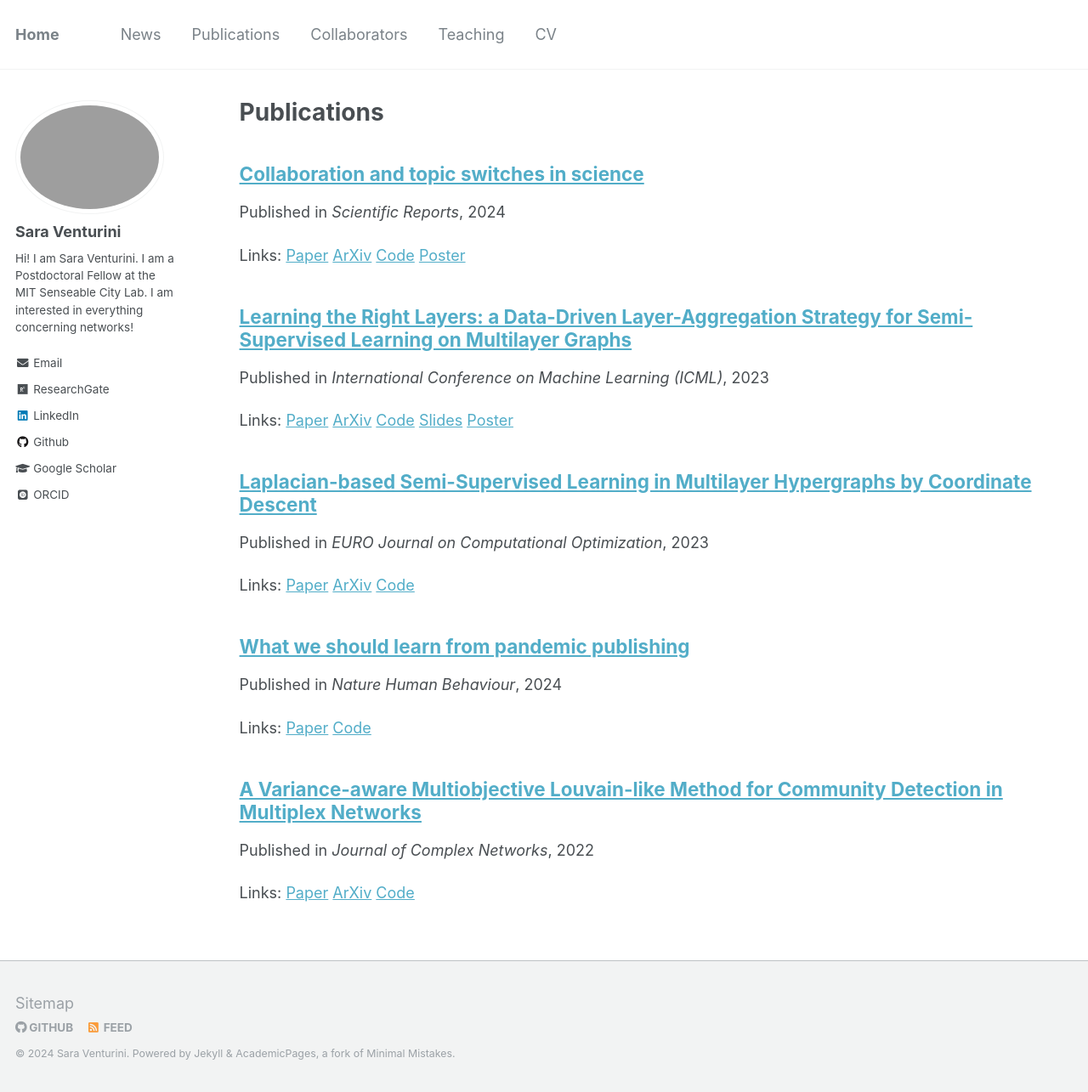
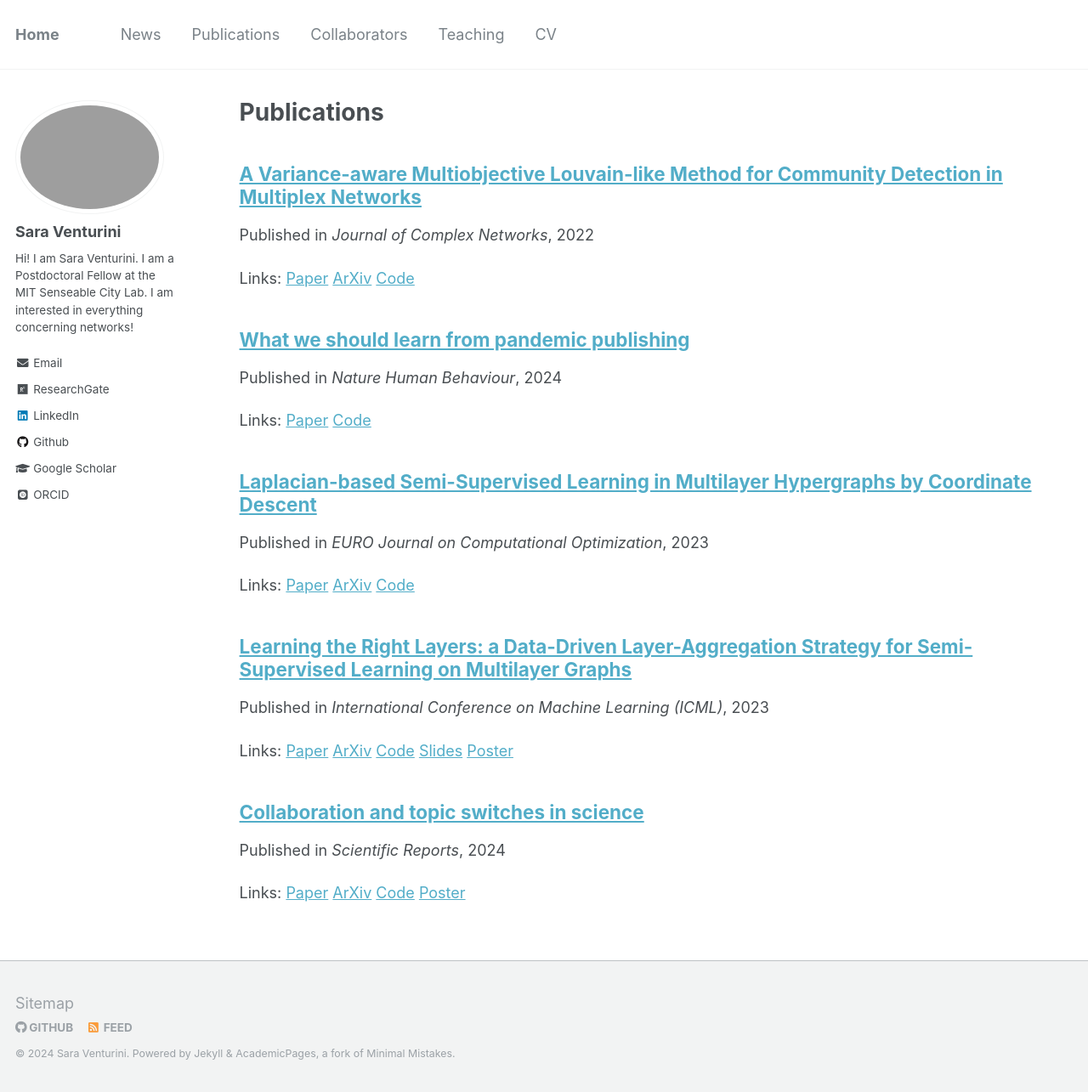
Before and after one commit to saraventurini/saraventurini.github.io, a Jekyll site: the page built from _pages/publications.md, in a window 1280 px wide and 1285 px high. Shown: the whole window at 85% size. Built offline with Jekyll 4.4.1, drawn with Linux system fonts in a browser that asks for light colours; some web fonts are replaced.

Commit message:
Update publications.md

```diff
--- a/_pages/publications.md
+++ b/_pages/publications.md
@@ -14,6 +14,6 @@ nav_order: 4
 
 {% include base_path %}
 
-{% for post in site.publications %}
+{% for post in site.publications reversed%}
   {% include archive-single.html %}
 {% endfor %}
```
